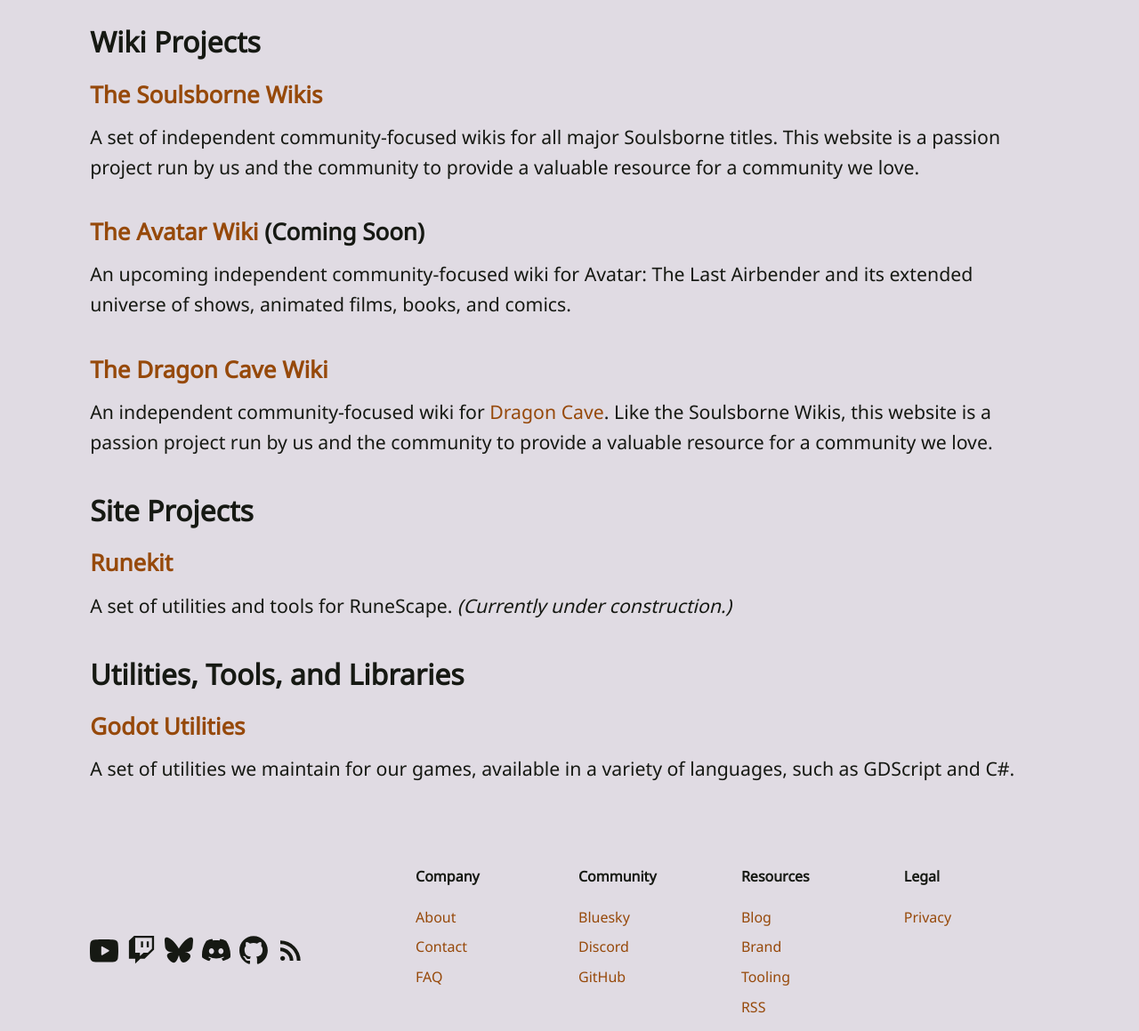
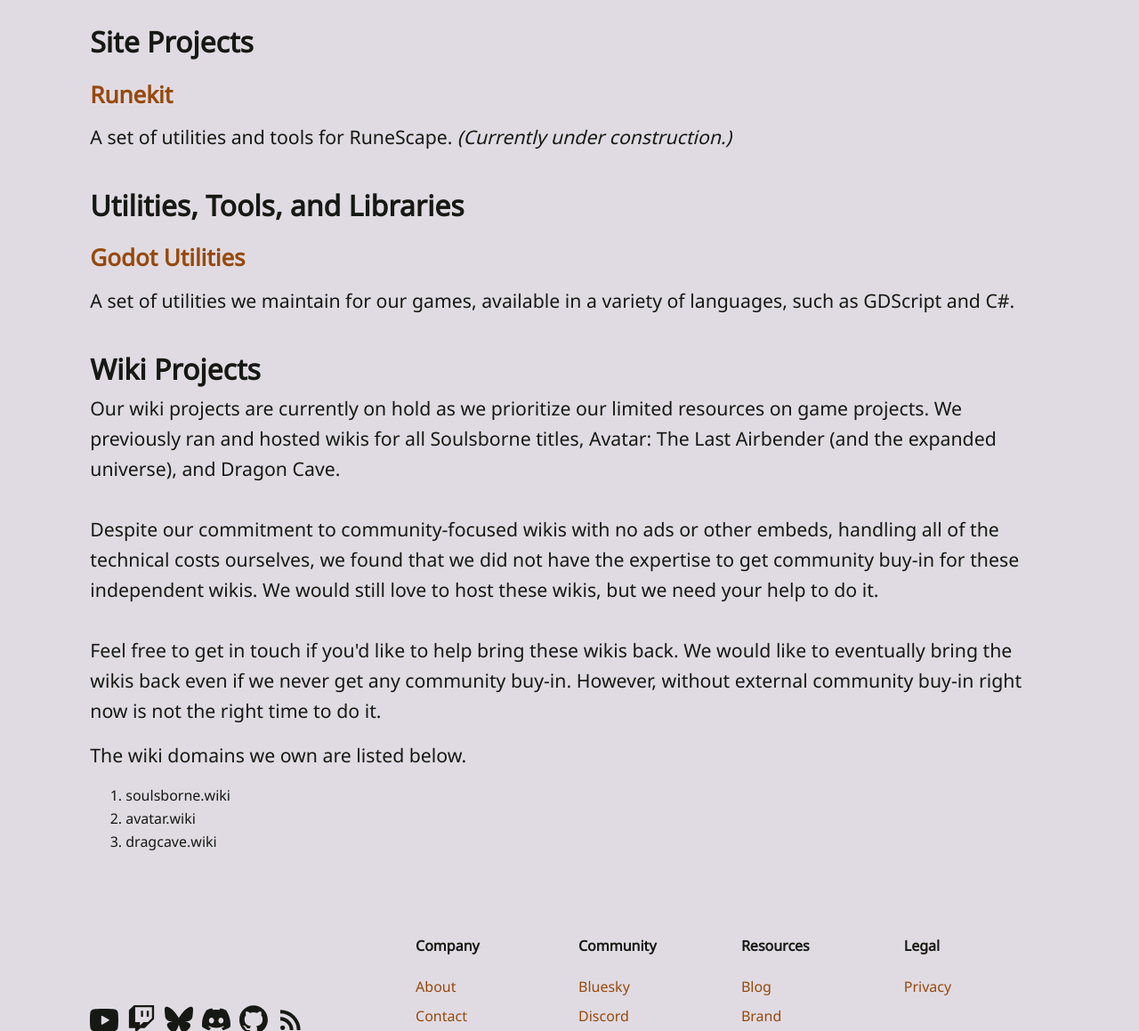
Before and after one commit to adelheidsoftware/adelheid-website, an Astro site: page /projects in a window 1280 px wide. Shown: the part 373-1532 px from the top of the page at 89% size. Built offline with nearby package versions, Linux system fonts and the light colour scheme; Astro itself is replaced by a stand-in of ours; a web font is replaced by a local one.

Commit message:
Update projects.astro

```diff
--- a/src/pages/projects.astro
+++ b/src/pages/projects.astro
@@ -1,30 +1,68 @@
 ---
-import PageLayout from '../layouts/PageLayout.astro';
+import PageLayout from "../layouts/PageLayout.astro";
 
-import company from '../data/company.json';
-import social from '../data/social.json';
+import company from "../data/company.json";
+import social from "../data/social.json";
 ---
 
-<PageLayout title='Projects' description=`Software projects developed by ${company.name}.`>
+<PageLayout
+	title="Projects"
+	description=`Software projects developed by ${company.name}.`
+>
 	<Fragment slot="page-header">Projects</Fragment>
 	<article slot="page-content">
-		<p>We develop all kinds of software projects, typically related to games. These are tools we use and want to freely share with others. You can check some of them out on our <a href={social.githubURL}>GitHub</a>.</p>
+		<p>
+			We develop all kinds of software projects, typically related to
+			games. These are tools we use and want to freely share with others.
+			You can check some of them out on our <a href={social.githubURL}
+				>GitHub</a
+			>.
+		</p>
+		<h2>Site Projects</h2>
+		<h3><a href=`https://runekit.com/`>Runekit</a></h3>
+		<p>
+			A set of utilities and tools for RuneScape. <i
+				>(Currently under construction.)</i>
+		</p>
+		<h2>Utilities, Tools, and Libraries</h2>
+		<h3>
+			<a href=`https://github.com/adelheidsoftware/godot-utilities`
+				>Godot Utilities</a>
+		</h3>
+		<p>
+			A set of utilities we maintain for our games, available in a variety
+			of languages, such as GDScript and C#.
+		</p>
+		<!-- <h2><a href=`${social.githubURL}/ohai`>Ohai</a></h2>
+		<p>Ohai is an open-source program that allows you to see all kinds of information about your hardware configuration, such as CPU and GPU information.</p>
+		<h2><a href=`${social.githubURL}/tojo`>Tojo</a></h2>
+		<p>Tojo is a Java GeoJSON and TopoJSON library.</p> -->
 		<h2>Wiki Projects</h2>
-		<h3><a href=`https://soulsborne.wiki`>The Soulsborne Wikis</a></h3>
+		<p>
+			Our wiki projects are currently on hold as we prioritize our limited
+			resources on game projects. We previously ran and hosted wikis for
+			all Soulsborne titles, Avatar: The Last Airbender (and the expanded
+			universe), and Dragon Cave.<br /><br />Despite our commitment to
+			community-focused wikis with no ads or other embeds, handling all of
+			the technical costs ourselves, we found that we did not have the
+			expertise to get community buy-in for these independent wikis. We
+			would still love to host these wikis, but we need your help to do
+			it.<br /><br />Feel free to get in touch if you'd like to help bring
+			these wikis back. We would like to eventually bring the wikis back
+			even if we never get any community buy-in. However, without external
+			community buy-in right now is not the right time to do it.
+		</p>
+		<p>The wiki domains we own are listed below.</p>
+		<ol>
+			<li>soulsborne.wiki</li>
+			<li>avatar.wiki</li>
+			<li>dragcave.wiki</li>
+		</ol>
+		<!-- <h3><a href=`https://soulsborne.wiki`>The Soulsborne Wikis</a></h3>
 		<p>A set of independent community-focused wikis for all major Soulsborne titles. This website is a passion project run by us and the community to provide a valuable resource for a community we love.</p>
 		<h3><a href=`https://avatar.wiki`>The Avatar Wiki</a> (Coming Soon)</h3>
 		<p>An upcoming independent community-focused wiki for Avatar: The Last Airbender and its extended universe of shows, animated films, books, and comics.</p>
 		<h3><a href=`https://dragcave.wiki`>The Dragon Cave Wiki</a></h3>
-		<p>An independent community-focused wiki for <a href=`https://dragcave.net`>Dragon Cave</a>. Like the Soulsborne Wikis, this website is a passion project run by us and the community to provide a valuable resource for a community we love.</p>
-		<h2>Site Projects</h2>
-		<h3><a href=`https://runekit.com/`>Runekit</a></h3>
-		<p>A set of utilities and tools for RuneScape. <i>(Currently under construction.)</i></p>
-		<h2>Utilities, Tools, and Libraries</h2>
-		<h3><a href=`https://github.com/adelheidsoftware/godot-utilities`>Godot Utilities</a></h3>
-		<p>A set of utilities we maintain for our games, available in a variety of languages, such as GDScript and C#.</p>
-		<!-- <h2><a href=`${social.githubURL}/ohai`>Ohai</a></h2>
-		<p>Ohai is an open-source program that allows you to see all kinds of information about your hardware configuration, such as CPU and GPU information.</p>
-		<h2><a href=`${social.githubURL}/tojo`>Tojo</a></h2>
-		<p>Tojo is a Java GeoJSON and TopoJSON library.</p> -->
+		<p>An independent community-focused wiki for <a href=`https://dragcave.net`>Dragon Cave</a>. Like the Soulsborne Wikis, this website is a passion project run by us and the community to provide a valuable resource for a community we love.</p> -->
 	</article>
 </PageLayout>
```
